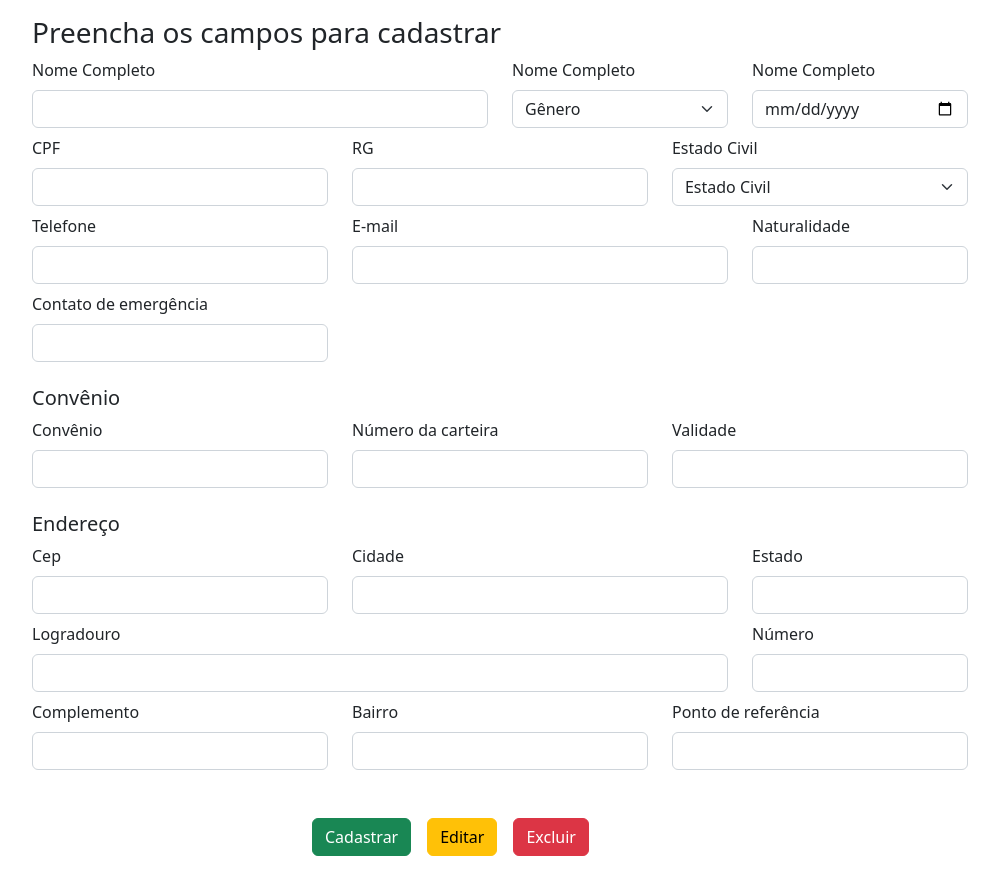
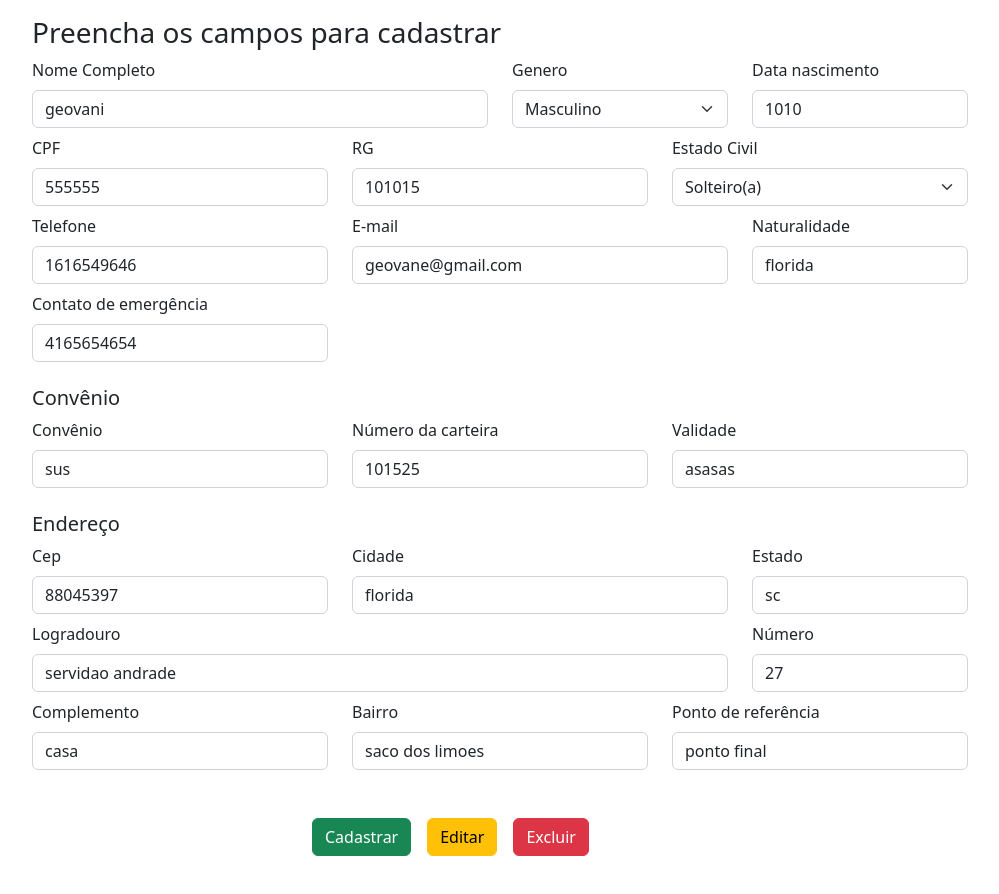
Before and after one commit to G3ovani-Andrade/projetoModulo1, an Angular app: page /cadastroPaciente in a window 1280 px wide. Shown: the top 894 px of the page, without its empty margins (140-1139 px from the left). Built offline with nearby package versions, Linux system fonts and the light colour scheme.

Commit message:
inicio das validacoes(ate genero)

```diff
--- a/src/app/cadastro-paciente/cadastro-paciente.component.html
+++ b/src/app/cadastro-paciente/cadastro-paciente.component.html
@@ -1,41 +1,49 @@
 <div class="container w-75 mt-3 mb-5">
-  <form action="">
+  <form (ngSubmit)="cadastrar()" [formGroup]="form" #formDir="ngForm">
     <div>
       <h3>Preencha os campos para cadastrar</h3>
       <div class="row">
         <div class="col-6">
           <label for="nome" class="form-label">Nome Completo</label>
-          <input type="text" name="nome" class="form-control" id="nome">
+          <input type="text" name="nome" class="form-control" id="nome" formControlName="nome">
+          <div *ngIf="formDir.submitted">
+            <p *ngIf="form.get('nome')?.errors?.['required']">Campo não pode ser vazio</p>
+            <p *ngIf="form.get('nome')?.errors?.['minlength']">Precisa ter 4 caracteres</p>
+            <p *ngIf="form.get('nome')?.errors?.['maxlength']">precisa ter menos de 80 caracteres</p>
+          </div>
         </div>
         <div class="col-3">
-          <label for="genereo" class="form-label">Nome Completo</label>
-          <select name="genero" class="form-select" id="genereo" aria-label="Default select example">
-            <option selected>Gênero</option>
+          <label for="genereo" class="form-label">Genero</label>
+          <select name="genero" class="form-select" id="genereo" aria-label="Default select example" formControlName="genero">
+            <option selected value="">Gênero</option>
             <option value="masculino">Masculino</option>
             <option value="feminino">Feminino</option>
           </select>
+          <div *ngIf="formDir.submitted" >
+            <p *ngIf="form.get('genero')?.errors?.['required']">Campo não pode ser vazio</p>
+          </div>
         </div>
         <div class="col-3">
-          <label for="nascimento" class="form-label">Nome Completo</label>
-          <input type="date" name="nascimento" class="form-control" id="nascimento">
+          <label for="nascimento" class="form-label">Data nascimento</label>
+          <input type="text" name="nascimento" class="form-control" id="nascimento" formControlName="data">
         </div>
       </div>
       <!--  -->
       <div class="row mt-2">
         <div class="col-4">
           <label for="cpf" name="cpf" class="form-label">CPF</label>
-          <input type="text" class="form-control" id="cpf">
+          <input type="text" class="form-control" id="cpf" formControlName="cpf">
         </div>
         <div class="col-4">
           <label for="rg" name="rg" class="form-label">RG</label>
-          <input type="text" class="form-control" id="rg">
+          <input type="text" class="form-control" id="rg" formControlName="rg">
         </div>
         <div class="col-4">
           <label for="estadoCivil" class="form-label">Estado Civil</label>
-          <select name="estadoCivil" class="form-select" id="estadoCivil" aria-label="Default select example">
-            <option selected>Estado Civil</option>
-            <option value="casado">Casado</option>
-            <option value="solteiro">Solteiro</option>
+          <select name="estadoCivil" class="form-select" id="estadoCivil" aria-label="Default select example" formControlName="estadoCivil">
+            <option selected value="" >Estado Civil</option>
+            <option value="casado">Casado(a)</option>
+            <option value="solteiro">Solteiro(a)</option>
             <option value="uniaoEstavel">União Estável</option>
           </select>
         </div>
@@ -44,21 +52,21 @@
       <div class="row mt-2">
         <div class="col-4">
           <label for="telefone" name="telefone" class="form-label">Telefone</label>
-          <input type="text" class="form-control" id="telefone">
+          <input type="text" class="form-control" id="telefone" formControlName="telefone">
         </div>
         <div class="col-5">
           <label for="email" name="email" class="form-label">E-mail</label>
-          <input type="text" class="form-control" id="email">
+          <input type="text" class="form-control" id="email" formControlName="email">
         </div>
         <div class="col-3">
           <label for="naturalidade" name="naturalidade" class="form-label">Naturalidade</label>
-          <input type="text" class="form-control" id="naturalidade">
+          <input type="text" class="form-control" id="naturalidade" formControlName="naturalidade">
         </div>
       </div>
       <div class="row mt-2">
         <div class="col-4">
           <label for="contEmergencia" name="contEmergencia" class="form-label">Contato de emergência</label>
-          <input type="text" class="form-control" id="contEmergencia">
+          <input type="text" class="form-control" id="contEmergencia" formControlName="emergencia">
         </div>
       </div>
     </div>
@@ -68,15 +76,15 @@
       <div class="row">
         <div class="col-4">
           <label for="convenio" class="form-label">Convênio</label>
-          <input type="text" name="convenio" class="form-control" id="convenio">
+          <input type="text" name="convenio" class="form-control" id="convenio" formControlName="convenio">
         </div>
         <div class="col-4">
           <label for="carteira" class="form-label">Número da carteira</label>
-          <input type="text" name="carteira" class="form-control" id="carteira">
+          <input type="text" name="carteira" class="form-control" id="carteira" formControlName="carteira">
         </div>
         <div class="col-4">
           <label for="validade" class="form-label">Validade</label>
-          <input type="text" name="validade" class="form-control" id="validade">
+          <input type="text" name="validade" class="form-control" id="validade" formControlName="validade">
         </div>
       </div>
     </div>
@@ -86,45 +94,45 @@
       <div class="row">
         <div class="col-4">
           <label for="cep" class="form-label">Cep</label>
-          <input type="text" name="cep" class="form-control" id="cep">
+          <input type="text" name="cep" class="form-control" id="cep" formControlName="cep">
         </div>
         <div class="col-5">
           <label for="cidade" class="form-label">Cidade</label>
-          <input type="text" name="cidade" class="form-control" id="cidade">
+          <input type="text" name="cidade" class="form-control" id="cidade" formControlName="cidade">
         </div>
         <div class="col-3">
           <label for="estado" class="form-label">Estado</label>
-          <input type="text" name="estado" class="form-control" id="estado">
+          <input type="text" name="estado" class="form-control" id="estado" formControlName="estado">
         </div>
       </div>
       <div class="row mt-2">
         <div class="col-9">
           <label for="logradouro" class="form-label">Logradouro</label>
-          <input type="text" name="logradouro" class="form-control" id="logradouro">
+          <input type="text" name="logradouro" class="form-control" id="logradouro" formControlName="logradouro">
         </div>
         <div class="col-3">
           <label for="numero" class="form-label">Número</label>
-          <input type="text" name="numero" class="form-control" id="numero">
+          <input type="text" name="numero" class="form-control" id="numero" formControlName="numero">
         </div>
       </div>
       <div class="row mt-2">
         <div class="col-4">
           <label for="complemento" class="form-label">Complemento</label>
-          <input type="text" name="complemento" class="form-control" id="complemento">
+          <input type="text" name="complemento" class="form-control" id="complemento" formControlName="complemento">
         </div>
         <div class="col-4">
           <label for="bairro" class="form-label">Bairro</label>
-          <input type="text" name="bairro" class="form-control" id="bairro">
+          <input type="text" name="bairro" class="form-control" id="bairro" formControlName="bairro" >
         </div>
         <div class="col-4">
           <label for="referencia" class="form-label">Ponto de referência</label>
-          <input type="text" name="referencia" class="form-control" id="referencia">
+          <input type="text" name="referencia" class="form-control" id="referencia" formControlName="referencia">
         </div>
       </div>
       <div class="row mt-5">
         <div class="col-5 m-auto">
 
-            <button type="button" class="btn btn-success me-3">Cadastrar</button>
+            <button type="submit"  class="btn btn-success me-3">Cadastrar</button>
             <button type="button" class="btn btn-warning me-3">Editar</button>
             <button type="button" class="btn btn-danger">Excluir</button>
 
--- a/src/app/cadastro-paciente/cadastro-paciente.component.ts
+++ b/src/app/cadastro-paciente/cadastro-paciente.component.ts
@@ -1,10 +1,74 @@
-import { Component } from '@angular/core';
+import { Component, OnInit } from '@angular/core';
+import { FormBuilder, Validators } from '@angular/forms';
 
 @Component({
   selector: 'app-cadastro-paciente',
   templateUrl: './cadastro-paciente.component.html',
   styleUrls: ['./cadastro-paciente.component.css']
 })
-export class CadastroPacienteComponent {
+export class CadastroPacienteComponent implements OnInit{
+  constructor(private fb : FormBuilder){
+    this.form.setValue(this.paciente2);
+  }
+  ngOnInit(): void {
+    //this.form.setValue(this.paciente2);
+  }
+  paciente:any = {}
+  paciente2:any={
+    nome : 'geovani',
+    genero : 'masculino',
+    data : '1010',
+    cpf : '555555',
+    rg : '101015',
+    estadoCivil : 'solteiro',
+    telefone : '1616549646',
+    email : 'geovane@gmail.com',
+    naturalidade : 'florida',
+    emergencia : '4165654654',
+    convenio : "sus",
+    carteira : 101525,
+    validade : 'asasas',
+    cep : '88045397',
+    cidade : 'florida',
+    estado : 'sc',
+    logradouro : 'servidao andrade',
+    numero : '27',
+    complemento : 'casa',
+    bairro : 'saco dos limoes',
+    referencia : 'ponto final',
+  }
 
+
+  form = this.fb.group({
+    nome : ['',{validators: [Validators.required,Validators.maxLength(80),Validators.minLength(4)]}],
+    genero : ['',{validators: [Validators.required]}],
+    data : ['',{validators: [Validators.required]}],
+    cpf : ['',{validators: [Validators.required]}],
+    rg : ['',{validators: [Validators.required,Validators.maxLength(20)]}],
+    estadoCivil : ['',{validators: [Validators.required]}],
+    telefone : ['',{validators: [Validators.required]}],
+    email : ['',{validators: [Validators.email]}],
+    naturalidade : ['',{validators: [Validators.required,Validators.maxLength(100),Validators.minLength(5)]}],
+    emergencia : ['',{validators: [Validators.required]}],
+    convenio : ['Sem convênio'],
+    carteira : [''],
+    validade : [''],
+    cep : ['',{validators: [Validators.required]}],
+    cidade : ['',{validators: [Validators.required]}],
+    estado : ['',{validators: [Validators.required]}],
+    logradouro : ['',{validators: [Validators.required]}],
+    numero : ['',{validators: [Validators.required]}],
+    complemento : ['',{validators: [Validators.required]}],
+    bairro : ['',{validators: [Validators.required]}],
+    referencia : ['',{validators: [Validators.required]}],
+  });
+
+
+  cadastrar(){
+    this.paciente = this.form.value;
+    console.log(this.paciente);
+    console.log(this.form.value);
+
+
+  }
 }
```
